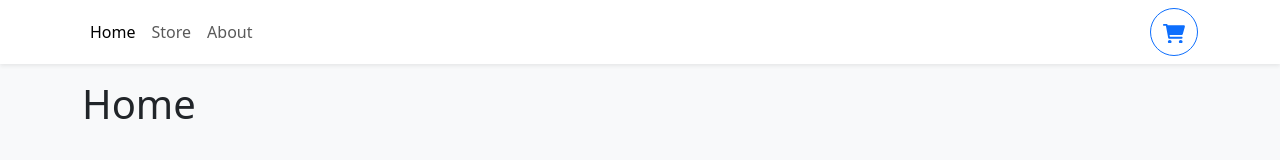
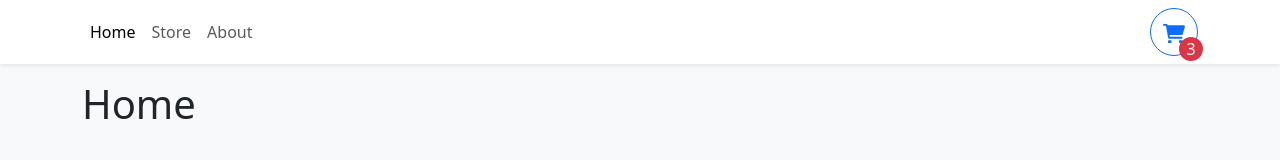
Before and after one commit to Ibraheem-Halasah22/Shopping_Cart_FE, a React (Vite) app: page / in a window 1280 px wide. Shown: the top 160 px of the page. Built offline with nearby package versions, Linux system fonts and the light colour scheme.

Commit message:
red badge component added, implemented, and inserted in the bottom of the shopping cart button

```diff
--- a/src/components/Navbar.tsx
+++ b/src/components/Navbar.tsx
@@ -1,9 +1,10 @@
 import { Button, Container, Nav, Navbar as NavbarBs } from "react-bootstrap";
 import { NavLink } from "react-router-dom";
 import ShoppingCartIcon from "./ShoppingCartIcon";
+import RedBadge from "./RedBadge";
 function Navbar() {
   return (
-    <NavbarBs className="bg-white shadow-sm mb-3">
+    <NavbarBs sticky="top" className="bg-white shadow-sm mb-3">
       <Container>
         <Nav className="me-auto">
           <Nav.Link to="/" as={NavLink}>
@@ -22,6 +23,9 @@ function Navbar() {
           className="rounded-circle"
         >
           <ShoppingCartIcon />
+          <RedBadge color="white" width="1.5rem" height="1.5rem">
+            3
+          </RedBadge>
         </Button>
       </Container>
     </NavbarBs>
--- /dev/null
+++ b/src/components/RedBadge.tsx
@@ -0,0 +1,28 @@
+import React from "react";
+
+type RedBadgeProps = {
+  color: string;
+  width: string;
+  height: string;
+  children?: React.ReactNode;
+};
+function RedBadge({ color, width, height, children }: RedBadgeProps) {
+  return (
+    <div
+      className="rounded-circle bg-danger d-flex justify-content-center align-items-center"
+      style={{
+        color: color,
+        width: width,
+        height: height,
+        position: "absolute",
+        bottom: 0,
+        right: 0,
+        transform: "translate(25%, 25%)",
+      }}
+    >
+      {children}
+    </div>
+  );
+}
+
+export default RedBadge;
```
